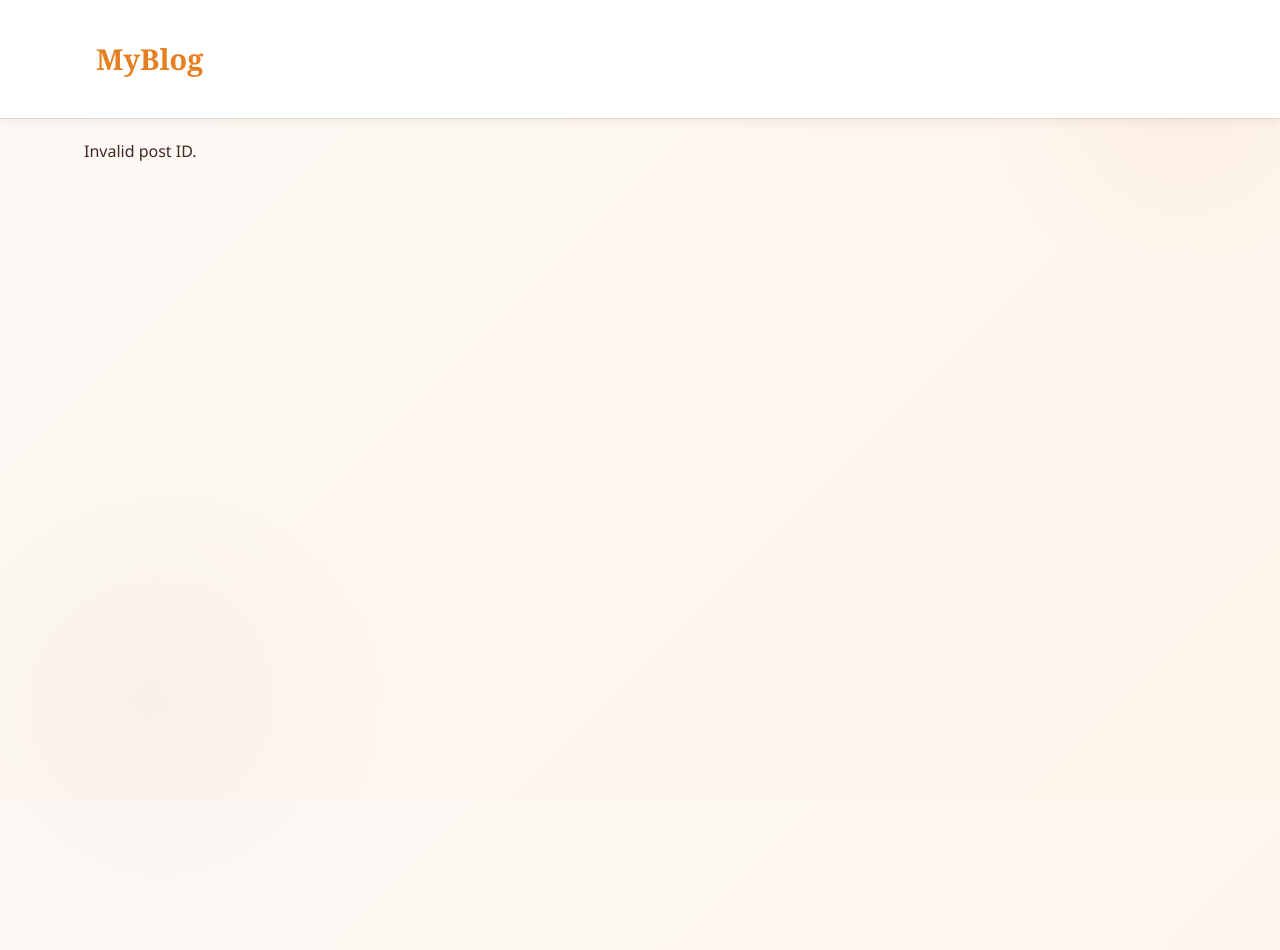
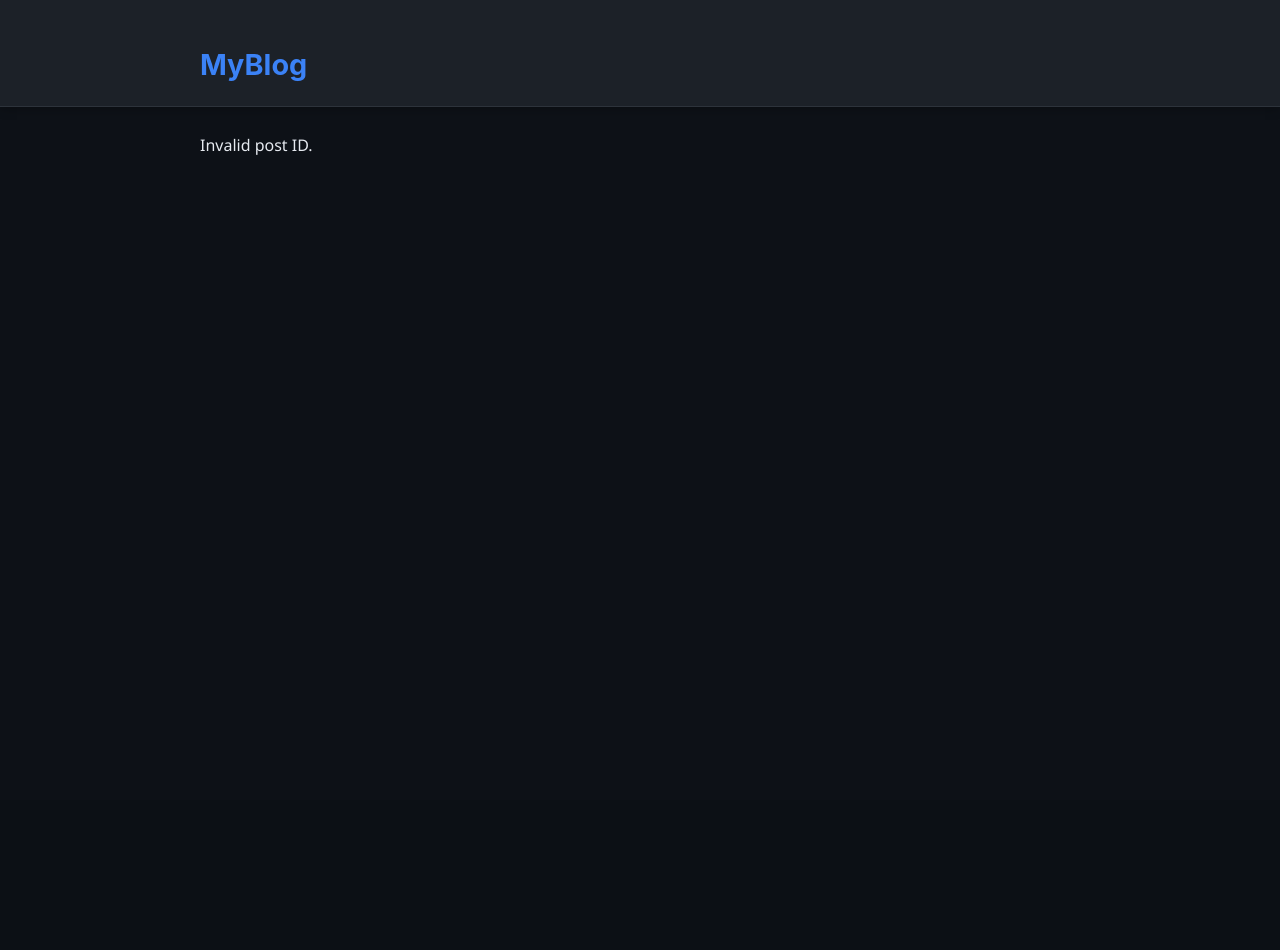
Before and after one commit to uomitm7-ai/Blog_App, a PHP site: page /pages/view.html in a window 1280 px wide; the page is wider, and only the part inside the window is pictured. After the commit the page ends 155 px from the top of that part, so only its background shows below. Run offline with PHP 8.4, Linux system fonts and the light colour scheme.

Commit message:
Update style.css

```diff
--- a/frontend/css/style.css
+++ b/frontend/css/style.css
@@ -1,453 +1,257 @@
-/* ===== RESLES ===== */
+/* PROFESSIONAL DARK THEME — CLEAN, SPACED, NOT PACKED */
+
 :root {
-    --bg: #ffffff;
-    --bg-secondary: #fdf9f5; /* Warm off-white */
-    --text: #3e2723; /* Deep brown */
-    --text-secondary: #795548; /* Medium brown */
-    --border: #e0d5cc; /* Warm light gray */
-    --primary: #e67e22; /* Vibrant orange */
-    --primary-hover: #d35400; /* Darker orange */
-    --success: #27ae60;
-    --danger: #e74c3c;
-    --card-shadow: 0 4px 16px rgba(230, 126, 34, 0.12);
-    --radius: 16px;
-    --transition: all 0.3s ease;
-    --font-primary: 'Segoe UI', system-ui, -apple-system, sans-serif;
-    --font-heading: 'Georgia', serif;
+    --bg: #0d1117;
+    --bg-secondary: #161b22;
+    --surface: #1c2128;
+    --text: #e6eaf0;
+    --text-secondary: #9aa3b2;
+    --border: #2d333b;
+    --primary: #3b82f6;
+    --primary-hover: #2563eb;
+    --radius: 14px;
+    --transition: all 0.25s ease;
+    --font-primary: 'Segoe UI', sans-serif;
+    --font-heading: 'Inter', sans-serif;
+    --card-shadow: 0 4px 14px rgba(0,0,0,0.35);
 }
 
-[data-theme="dark"] {
-    --bg: #121212;
-    --bg-secondary: #1e1e1e;
-    --text: #f8f9fa;
-    --text-secondary: #adb5bd;
-    --border: #343a40;
-    --card-shadow: 0 4px 20px rgba(0, 0, 0, 0.3);
+/* LIGHT THEME (OPTIONAL TOGGLE) */
+[data-theme="light"] {
+    --bg: #f4f6fa;
+    --bg-secondary: #ffffff;
+    --surface: #ffffff;
+    --text: #1b1f24;
+    --text-secondary: #4b5563;
+    --border: #d3d8e0;
+    --primary: #1e63c7;
+    --primary-hover: #164c9b;
+    --card-shadow: 0 4px 12px rgba(0,0,0,0.08);
 }
 
-* {
-    margin: 0;
-    padding: 0;
-    box-sizing: border-box;
+/* RESET */
+* { margin: 0; padding: 0; box-sizing: border-box; }
+body {
+    background: var(--bg);
+    color: var(--text);
+    font-family: var(--font-primary);
+    line-height: 1.7;
+    padding-bottom: 50px;
 }
 
-body {
-    font-family: var(--font-primary);
-    background: linear-gradient(135deg, #fdf9f5 0%, #fff5eb 100%);
-    color: var(--text);
-    line-height: 1.6;
-    transition: var(--transition);
-    min-height: 100vh;
-    position: relative;
-    overflow-x: hidden;
+/* CONTAINER WIDTH FIX */
+.container {
+    width: 92%;
+    max-width: 880px;
+    margin: auto;
+    padding-top: 25px;
 }
 
-/* Subtle decorative background shapes (CSS only) */
-body::before {
-    content: "";
-    position: absolute;
-    top: -100px;
-    right: -100px;
-    width: 400px;
-    height: 400px;
-    border-radius: 50%;
-    background: radial-gradient(circle, rgba(230, 126, 34, 0.06) 0%, transparent 70%);
-    z-index: 0;
+/* NAVBAR */
+.navbar {
+    background: var(--surface);
+    border-bottom: 1px solid var(--border);
+    padding: 1rem 0;
+    box-shadow: 0 2px 10px rgba(0,0,0,0.25);
 }
-
-body::after {
-    content: "";
-    position: absolute;
-    bottom: -150px;
-    left: -100px;
-    width: 500px;
-    height: 500px;
-    border-radius: 50%;
-    background: radial-gradient(circle, rgba(121, 85, 72, 0.04) 0%, transparent 70%);
-    z-index: 0;
-}
-
-.container {
-    width: 90%;
-    max-width: 1200px;
-    margin: 0 auto;
-    padding: 20px;
-    position: relative;
-    z-index: 1;
-}
-
-/* ===== NAVBAR ===== */
-.navbar {
-    background: var(--bg);
-    box-shadow: 0 2px 12px rgba(62, 39, 35, 0.08);
-    padding: 1rem 0;
-    position: sticky;
-    top: 0;
-    z-index: 100;
-    transition: var(--transition);
-    border-bottom: 1px solid var(--border);
-}
-
 .navbar .container {
     display: flex;
     justify-content: space-between;
     align-items: center;
-    flex-wrap: wrap;
-    gap: 15px;
 }
-
 .navbar h1 a {
+    font-size: 1.8rem;
     color: var(--primary);
     text-decoration: none;
-    font-size: 1.8rem;
-    font-weight: 700;
     font-family: var(--font-heading);
 }
 
-.navbar-actions {
-    display: flex;
-    align-items: center;
-    gap: 15px;
-}
-
-.navbar a {
-    color: var(--text);
-    text-decoration: none;
-    padding: 8px 12px;
-    border-radius: var(--radius);
-    transition: var(--transition);
-    font-weight: 500;
-    font-size: 0.95rem;
-}
-
-.navbar a:hover {
-    background: rgba(230, 126, 34, 0.08);
-    color: var(--primary);
-}
-
-.theme-toggle {
-    background: none;
-    border: none;
-    color: var(--text-secondary);
-    font-size: 1.2rem;
-    cursor: pointer;
-    width: 40px;
-    height: 40px;
-    border-radius: 50%;
-    display: flex;
-    align-items: center;
-    justify-content: center;
-    transition: var(--transition);
-}
-
-.theme-toggle:hover {
-    background: rgba(230, 126, 34, 0.1);
-    color: var(--primary);
-}
-
-/* ===== POSTS GRID LAYOUT ===== */
-#posts {
-    display: grid;
-    grid-template-columns: repeat(auto-fill, minmax(300px, 1fr));
-    gap: 32px;
-    margin-top: 24px;
-    position: relative;
-    z-index: 2;
-}
-
-.post-preview {
-    background: var(--bg);
-    border-radius: var(--radius);
-    overflow: hidden;
-    box-shadow: var(--card-shadow);
-    transition: var(--transition);
-    display: flex;
-    flex-direction: column;
-    height: 100%;
-    position: relative;
-    border: 1px solid var(--border);
-}
-
-/* Optional: subtle top accent bar */
-.post-preview::before {
-    content: "";
-    position: absolute;
-    top: 0;
-    left: 0;
-    width: 100%;
-    height: 4px;
-    background: linear-gradient(to right, var(--primary), #f39c12);
-    opacity: 0.7;
-}
-
-.post-preview:hover {
-    transform: translateY(-6px);
-    box-shadow: 0 8px 28px rgba(230, 126, 34, 0.18);
-}
-
-.post-preview img {
-    width: 100%;
-    height: 200px;
-    object-fit: cover;
-    display: block;
-    border-bottom: 1px solid var(--border);
-}
-
-.post-content-wrapper {
-    padding: 24px;
-    display: flex;
-    flex-direction: column;
-    justify-content: space-between;
-    gap: 14px;
-    flex-grow: 1;
-}
-
-.post-preview h3 a {
-    color: var(--text);
-    text-decoration: none;
-    font-size: 1.25rem;
-    font-weight: 600;
-    line-height: 1.4;
-    transition: var(--transition);
+/* POST PAGE CLEAN SPACING */
+.single-post h1 {
     font-family: var(--font-heading);
-}
-
-.post-preview h3 a:hover {
-    color: var(--primary);
-    text-decoration: underline;
+    font-size: 2.2rem;
+    margin-bottom: 18px;
+    font-weight: 700;
 }
 
 .meta {
     color: var(--text-secondary);
-    font-size: 0.85rem;
-    margin: 0;
-    display: flex;
-    align-items: center;
-    gap: 8px;
-    flex-wrap: wrap;
-}
-
-.meta i {
-    font-size: 0.8rem;
-}
-
-.post-preview-text {
-    color: var(--text-secondary);
-    font-size: 0.95rem;
-    line-height: 1.6;
-    margin: 0;
-    padding: 0;
-    overflow: hidden;
-    text-overflow: ellipsis;
-    display: -webkit-box;
-    -webkit-line-clamp: 3;
-    -webkit-box-orient: vertical;
-    max-height: 4.8em;
-    flex-grow: 1;
-}
-
-/* ===== SINGLE POST ===== */
-.single-post h1 {
-    font-family: var(--font-heading);
-    font-size: 2.5rem;
-    margin-bottom: 16px;
-    color: var(--text);
-    line-height: 1.3;
+    font-size: 0.9rem;
+    margin-bottom: 18px;
 }
 
 .post-image {
     width: 100%;
-    height: 400px;
+    height: 360px;
     object-fit: cover;
     border-radius: var(--radius);
-    margin: 24px 0;
-    box-shadow: 0 6px 24px rgba(0, 0, 0, 0.08);
+    margin: 22px 0 30px;
     border: 1px solid var(--border);
-}
-
-@media (max-width: 768px) {
-    .post-image {
-        height: 250px;
-    }
+    box-shadow: var(--card-shadow);
 }
 
 .content {
-    font-size: 1.1rem;
-    line-height: 1.8;
-    margin: 24px 0;
+    font-size: 1.08rem;
+    line-height: 1.85;
+    margin-bottom: 40px;
+}
+.content p {
+    margin-bottom: 1.3em;
+    color: var(--text);
 }
 
-.content p {
-    margin-bottom: 1.2em;
+/* NAV RIGHT LINKS (NEW POST + LOGOUT SEPARATED) */
+.navbar-right {
+    display: flex;
+    align-items: center;
+    width: 100%;
+    gap: 16px;
 }
 
-.content h1, .content h2, .content h3 {
-    margin: 1.8em 0 1em;
-    color: var(--text);
-    font-family: var(--font-heading);
+/* logout goes fully right */
+.navbar-right a:last-child {
+    margin-left: auto !important;
 }
 
-.content blockquote {
-    border-left: 4px solid var(--primary);
-    padding-left: 20px;
-    margin: 1.5em 0;
-    color: var(--text-secondary);
-    font-style: italic;
-    background: rgba(230, 126, 34, 0.03);
-    padding: 16px 20px;
-    border-radius: 0 var(--radius) var(--radius) 0;
+/* ORIGINAL BUTTON STYLE BELOW */ (NEW POST + LOGOUT) */
+.navbar-right a {
+    margin-left: 26px;
+    padding: 10px 24px;
+    background: linear-gradient(to right, #1e293b, #0f172a);
+    border: 1px solid rgba(255,255,255,0.08);
+    color: var(--text) !important;
+    text-decoration: none;
+    font-weight: 600;
+    border-radius: 30px;
+    transition: var(--transition);
+    box-shadow: 0 3px 10px rgba(0,0,0,0.45);
+    backdrop-filter: blur(6px);
 }
 
-.content code {
-    background: var(--bg-secondary);
-    padding: 2px 6px;
-    border-radius: 4px;
-    font-family: 'SFMono-Regular', Consolas, monospace;
-    font-size: 0.95em;
+.navbar-right a:hover {
+    background: var(--primary);
+    border-color: var(--primary);
+    color: white !important;
+    transform: translateY(-3px);
+    box-shadow: 0 6px 18px rgba(59,130,246,0.55);
 }
 
-.content pre {
-    background: var(--bg-secondary);
-    padding: 16px;
-    border-radius: var(--radius);
-    overflow-x: auto;
-    margin: 1.5em 0;
-    border: 1px solid var(--border);
-}
-
-.content pre code {
-    background: none;
-    padding: 0;
-}
-
-.content a {
-    color: var(--primary);
-    text-decoration: underline;
-}
-
+/* BUTTONS CLEAN + MODERN */
 .actions {
     display: flex;
-    gap: 15px;
-    padding-top: 24px;
-    border-top: 1px solid var(--border);
+    gap: 16px;
+    margin-top: 25px;
 }
 
 .actions a {
-    padding: 10px 20px;
+    display: inline-block;
+    padding: 12px 20px;
     border-radius: var(--radius);
     text-decoration: none;
     font-weight: 600;
+    font-size: 0.95rem;
     transition: var(--transition);
-    font-size: 0.95rem;
+    border: none;
+    cursor: pointer;
 }
-
 .actions a:nth-child(1) {
     background: var(--primary);
-    color: white;
+    color: #fff;
+    box-shadow: 0 2px 8px rgba(59,130,246,0.35);
 }
-
 .actions a:nth-child(1):hover {
     background: var(--primary-hover);
     transform: translateY(-2px);
 }
-
 .actions a:nth-child(2) {
-    background: var(--danger);
+    background: #ef4444;
     color: white;
+    box-shadow: 0 2px 8px rgba(239,68,68,0.35);
+}
+.actions a:nth-child(2):hover {
+    background: #d62828;
+    transform: translateY(-2px);
 }
 
-.actions a:nth-child(2):hover {
-    background: #c0392b;
+/* LOGIN FORM FIX (BIGGER + CENTERED) */
+.auth-form {
+    max-width: 480px;
+    background: var(--surface);
+    padding: 45px;
+    margin: 80px auto;
+    border-radius: var(--radius);
+    border: 1px solid var(--border);
+    box-shadow: var(--card-shadow);
+}
+.auth-form input {
+    width: 100%;
+    padding: 14px;
+    border-radius: var(--radius);
+    background: #0f141a;
+    border: 1px solid var(--border);
+    color: var(--text);
+    margin-bottom: 18px;
+}
+.auth-form button {
+    width: 100%;
+    background: var(--primary);
+    border: none;
+    padding: 13px;
+    border-radius: var(--radius);
+    font-size: 1rem;
+    font-weight: 600;
+    color: white;
+    transition: var(--transition);
+    box-shadow: 0 2px 8px rgba(59,130,246,0.35);
+}
+.auth-form button:hover {
+    background: var(--primary-hover);
+    transform: translateY(-2px);
 }
 
-/* ===== AUTH & FORMS ===== */
-.auth-form {
-    max-width: 500px;
-    margin: 60px auto;
-    background: var(--bg);
-    padding: 40px;
+/* POSTS GRID CLEANER */
+#posts {
+    margin-top: 30px;
+    display: grid;
+    grid-template-columns: repeat(auto-fill, minmax(320px, 1fr));
+    gap: 35px;
+}
+.post-preview {
+    background: var(--surface);
     border-radius: var(--radius);
+    border: 1px solid var(--border);
     box-shadow: var(--card-shadow);
-    position: relative;
-    z-index: 2;
-    border: 1px solid var(--border);
+    overflow: hidden;
+    transition: var(--transition);
+}
+.post-preview:hover {
+    transform: translateY(-5px);
+    box-shadow: 0 8px 22px rgba(0,0,0,0.45);
+}
+.post-preview img {
+    height: 200px;
+    width: 100%;
+    object-fit: cover;
+    border-bottom: 1px solid var(--border);
+}
+.post-content-wrapper {
+    padding: 18px;
+}
+.post-preview h3 a {
+    font-size: 1.25rem;
+    font-family: var(--font-heading);
+    color: var(--text);
+    text-decoration: none;
+}
+.post-preview h3 a:hover { color: var(--primary); }
+.post-preview-text {
+    color: var(--text-secondary);
+    margin-top: 8px;
 }
 
-.auth-form input:focus {
-    outline: none;
-    border-color: var(--primary);
-    box-shadow: 0 0 0 3px rgba(230, 126, 34, 0.2);
+/* RESPONSIVE */
+@media(max-width:768px){
+    .container { width: 94%; }
+    .post-image { height: 240px; }
+    .auth-form { padding: 32px; }
 }
-
-.auth-form button {
-    background: var(--primary);
-}
-
-.auth-form button:hover {
-    background: var(--primary-hover);
-}
-
-/* ===== EDITOR ===== */
-.editor-container {
-    background: var(--bg);
-    border-radius: var(--radius);
-    box-shadow: var(--card-shadow);
-    padding: 24px;
-    margin-top: 24px;
-    border: 1px solid var(--border);
-}
-
-.CodeMirror {
-    border: 1px solid var(--border);
-    border-radius: var(--radius);
-}
-
-/* ===== RESPONSIVE ===== */
-@media (max-width: 768px) {
-    .container {
-        padding: 15px;
-    }
-
-    .navbar .container {
-        flex-direction: column;
-        text-align: center;
-    }
-
-    .post-preview img {
-        height: 180px;
-    }
-
-    .editor-header {
-        flex-direction: column;
-        align-items: stretch;
-    }
-
-    .editor-actions {
-        justify-content: center;
-    }
-
-    #posts {
-        grid-template-columns: 1fr;
-    }
-
-    body::before,
-    body::after {
-        display: none; /* Remove background shapes on mobile for performance */
-    }
-}
-
-/* ===== ANIMATIONS ===== */
-@keyframes fadeIn {
-    from { opacity: 0; transform: translateY(10px); }
-    to { opacity: 1; transform: translateY(0); }
-}
-
-.post-preview {
-    animation: fadeIn 0.4s ease-out;
-}
-
-/* ===== FONT AWESOME COMPATIBILITY ===== */
-.editor-toolbar i {
-    font-family: 'Font Awesome 5 Free';
-    font-weight: 900;
-}
```
